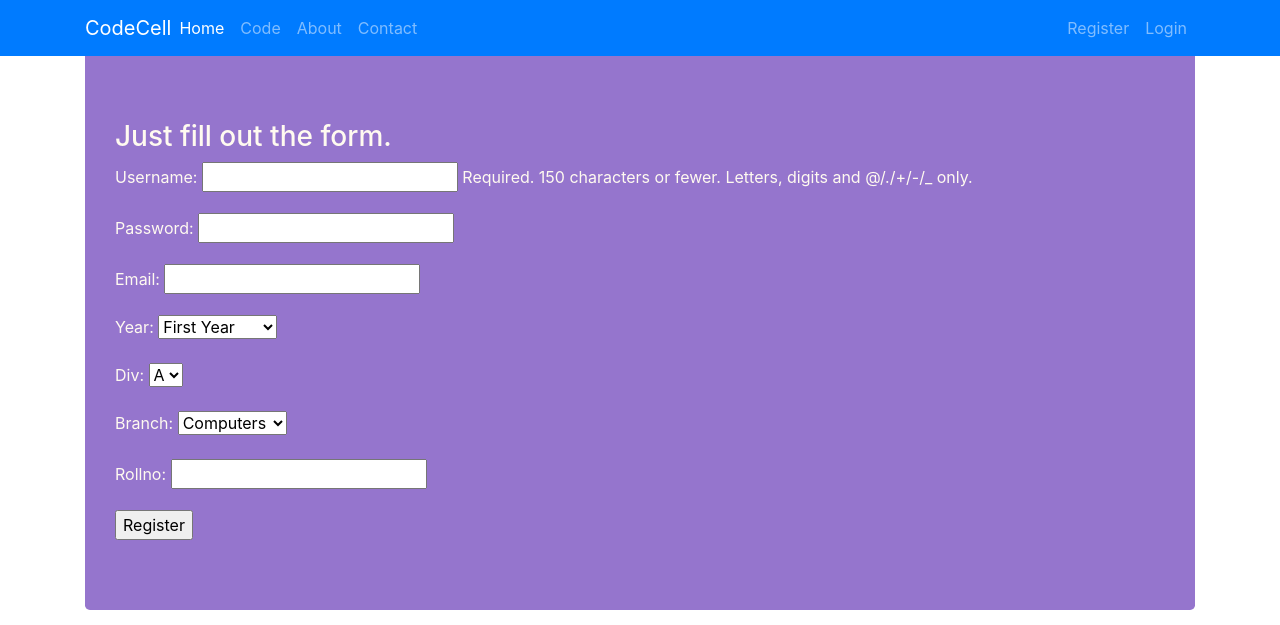
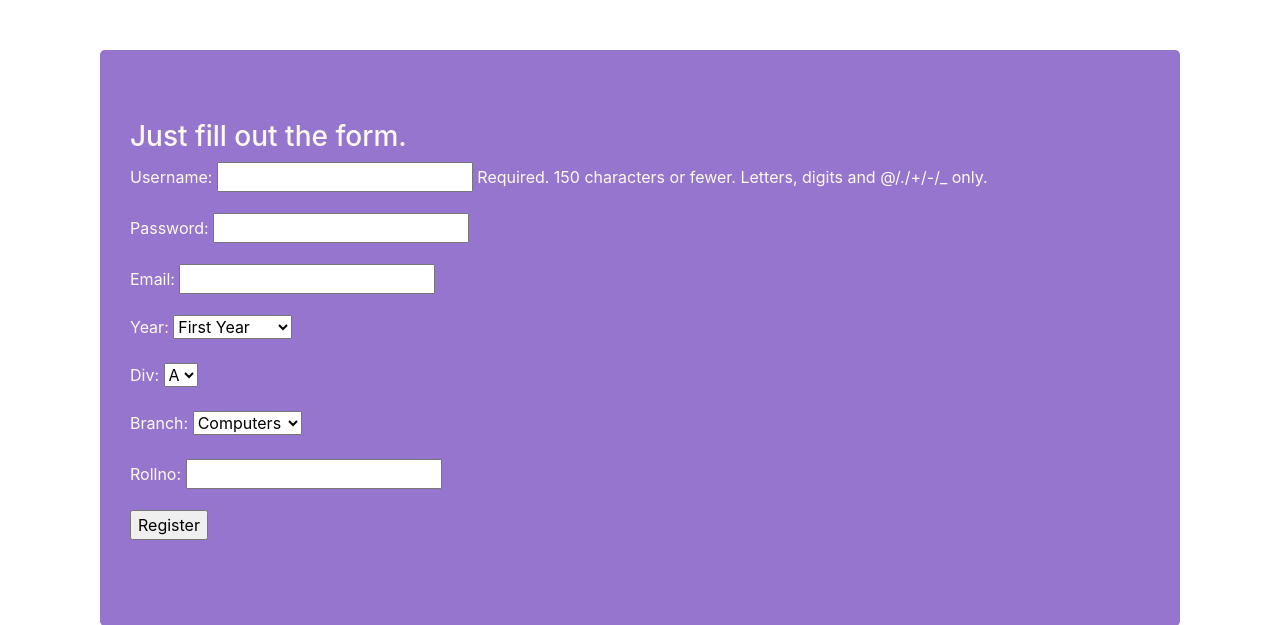
Before and after one commit to adityachavan198/Codecell, a Django app: page /register in a window 1280 px wide. Shown: the top 625 px of the page. Run offline with Django 3.2, Linux system fonts and the light colour scheme; some libraries are stand-ins or nearby versions.

Commit message:
Bug fixes and base.html

```diff
--- /dev/null
+++ b/Accounts/templates/Accounts/base.html
@@ -0,0 +1,27 @@
+{% load static %}
+
+<html>
+<head>
+    <meta charset="utf-8">
+    <meta name="viewport" content="width=device-width, initial-scale=1, shrink-to-fit=no">
+    <meta http-eqiv="x-ua-compatible" content="ie=edge">
+
+
+    <!-- Latest compiled and minified CSS -->
+    <link rel="stylesheet" href="https://stackpath.bootstrapcdn.com/bootstrap/4.3.1/css/bootstrap.min.css" integrity="sha384-ggOyR0iXCbMQv3Xipma34MD+dH/1fQ784/j6cY/iJTQUOhcWr7x9JvoRxT2MZw1T" crossorigin="anonymous">
+    <script src="https://code.jquery.com/jquery-3.3.1.slim.min.js" integrity="sha384-q8i/X+965DzO0rT7abK41JStQIAqVgRVzpbzo5smXKp4YfRvH+8abtTE1Pi6jizo" crossorigin="anonymous"></script>
+    <script src="https://cdnjs.cloudflare.com/ajax/libs/popper.js/1.14.7/umd/popper.min.js" integrity="sha384-UO2eT0CpHqdSJQ6hJty5KVphtPhzWj9WO1clHTMGa3JDZwrnQq4sF86dIHNDz0W1" crossorigin="anonymous"></script>
+    <script src="https://stackpath.bootstrapcdn.com/bootstrap/4.3.1/js/bootstrap.min.js" integrity="sha384-JjSmVgyd0p3pXB1rRibZUAYoIIy6OrQ6VrjIEaFf/nJGzIxFDsf4x0xIM+B07jRM" crossorigin="anonymous"></script>
+    <link rel="stylesheet" type="text/css" href="{% static 'Accounts/styles.css' %}">
+</head>
+<body>
+
+<div class="container">
+
+{% block content %}
+
+{% endblock %}
+
+</div>
+</body>
+</html>
--- a/Accounts/templates/Accounts/home.html
+++ b/Accounts/templates/Accounts/home.html
@@ -1,20 +1,8 @@
+{% extends 'Accounts/base.html' %}
+{% block content %}
+
 <!DOCTYPE html>
 {% load static %}
-<head>
-    <meta charset="utf-8">
-    <meta name="viewport" content="width=device-width, initial-scale=1, shrink-to-fit=no">
-    <meta http-eqiv="x-ua-compatible" content="ie=edge">
-
-
-    <title>Home</title>
-    <!-- Latest compiled and minified CSS -->
-    <link rel="stylesheet" href="https://stackpath.bootstrapcdn.com/bootstrap/4.3.1/css/bootstrap.min.css" integrity="sha384-ggOyR0iXCbMQv3Xipma34MD+dH/1fQ784/j6cY/iJTQUOhcWr7x9JvoRxT2MZw1T" crossorigin="anonymous">
-    <script src="https://code.jquery.com/jquery-3.3.1.slim.min.js" integrity="sha384-q8i/X+965DzO0rT7abK41JStQIAqVgRVzpbzo5smXKp4YfRvH+8abtTE1Pi6jizo" crossorigin="anonymous"></script>
-    <script src="https://cdnjs.cloudflare.com/ajax/libs/popper.js/1.14.7/umd/popper.min.js" integrity="sha384-UO2eT0CpHqdSJQ6hJty5KVphtPhzWj9WO1clHTMGa3JDZwrnQq4sF86dIHNDz0W1" crossorigin="anonymous"></script>
-    <script src="https://stackpath.bootstrapcdn.com/bootstrap/4.3.1/js/bootstrap.min.js" integrity="sha384-JjSmVgyd0p3pXB1rRibZUAYoIIy6OrQ6VrjIEaFf/nJGzIxFDsf4x0xIM+B07jRM" crossorigin="anonymous"></script>
-    <link rel="stylesheet" type="text/css" href="{% static 'Accounts/styles.css' %}">
-</head>
-<body>
 
     <nav class="navbar bg-primary navbar-dark navbar-expand-sm fixed-top">
         <div class="container">
@@ -45,8 +33,4 @@
     <h1>Hello {{ user.username }},</h1>
     {% endif %}
 
-
-    {% block body_block %}
-    {% endblock %}
-</body>
-</html>
+{% endblock %}
--- a/Accounts/templates/Accounts/login.html
+++ b/Accounts/templates/Accounts/login.html
@@ -1,5 +1,5 @@
-{% extends 'Accounts/home.html' %}
-{% block body_block %}
+{% extends 'Accounts/base.html' %}
+{% block content %}
   <div class="container">
     <div class="jumbotron">
       <h1>Login here :</h1><form method="post">
--- a/Accounts/templates/Accounts/registration.html
+++ b/Accounts/templates/Accounts/registration.html
@@ -1,6 +1,5 @@
-
-{% extends 'Accounts/home.html' %}
-{% block body_block %}
+{% extends 'Accounts/base.html' %}
+{% block content %}
 
     <div class="container">
         <div class="jumbotron">
--- a/Accounts/views.py
+++ b/Accounts/views.py
@@ -53,7 +53,7 @@ def user_login(request):
         if user is not None:
             if user.is_active:
                 login(request,user)
-                return render(request,'Accounts/home.html')
+                return HttpResponseRedirect(reverse('home'))
             else:
                 print("Login failed")
                 return HttpResponseRedirect(request,'Accounts/login.html',{})
```
Also changed, not shown: db.sqlite3, 4 other files.
